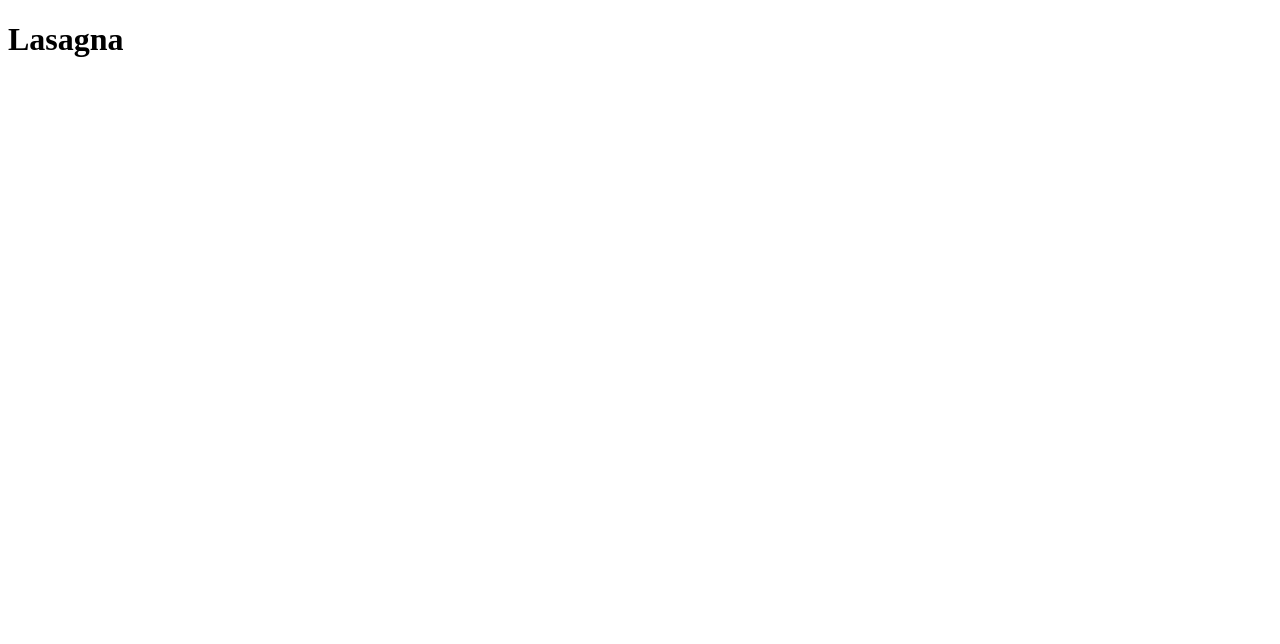
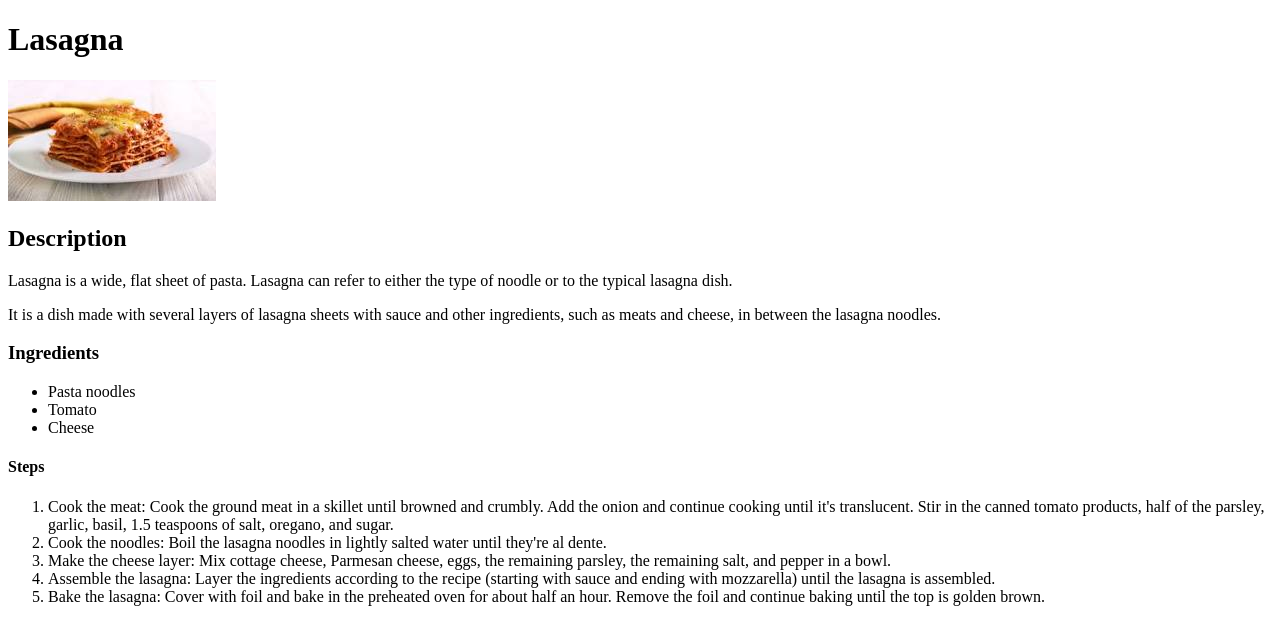
Before and after one commit to therogueprince/odin-recipes, a plain HTML site: page recipes/lasagna.html in a window 1280 px wide. Drawn offline with Linux system fonts and the light colour scheme.

Commit message:
Insert headings (Description, Ingredients, Steps)
Include unordered list and ordered list in the ingredients and steps respectively

```diff
--- a/recipes/lasagna.html
+++ b/recipes/lasagna.html
@@ -6,5 +6,24 @@
     </head>
     <body>
         <h1>Lasagna</h1>
+        <img src="../img/lasagna.jpg" alt="lasagna">
+        <h2>Description</h2>
+        <p>Lasagna is a wide, flat sheet of pasta. Lasagna can refer to either the type of noodle or to the typical lasagna dish.</p>
+        <p>It is a dish made with several layers of lasagna sheets with sauce and other ingredients, such as meats and cheese, in between the lasagna noodles.</p>
+        <h3>Ingredients</h3>
+        <ul>
+            <li>Pasta noodles</li>
+            <li>Tomato</li>
+            <li>Cheese</li>
+        </ul>
+        <h4>Steps</h4>
+        <ol>
+            <li>Cook the meat: Cook the ground meat in a skillet until browned and crumbly. Add the onion and continue cooking until it's translucent. Stir in the canned tomato products, half of the parsley, garlic, basil, 1.5 teaspoons of salt, oregano, and sugar.</li>
+            <li>Cook the noodles: Boil the lasagna noodles in lightly salted water until they're al dente.</li>
+            <li>Make the cheese layer: Mix cottage cheese, Parmesan cheese, eggs, the remaining parsley, the remaining salt, and pepper in a bowl.</li>
+            <li>Assemble the lasagna: Layer the ingredients according to the recipe (starting with sauce and ending with mozzarella) until the lasagna is assembled.</li>
+            <li> Bake the lasagna: Cover with foil and bake in the preheated oven for about half an hour. Remove the foil and continue baking until the top is golden brown.</li>
+
+        </ol>
     </body>
 </html>
```
Also changed, not shown: img/lasagna.jpg (added).
